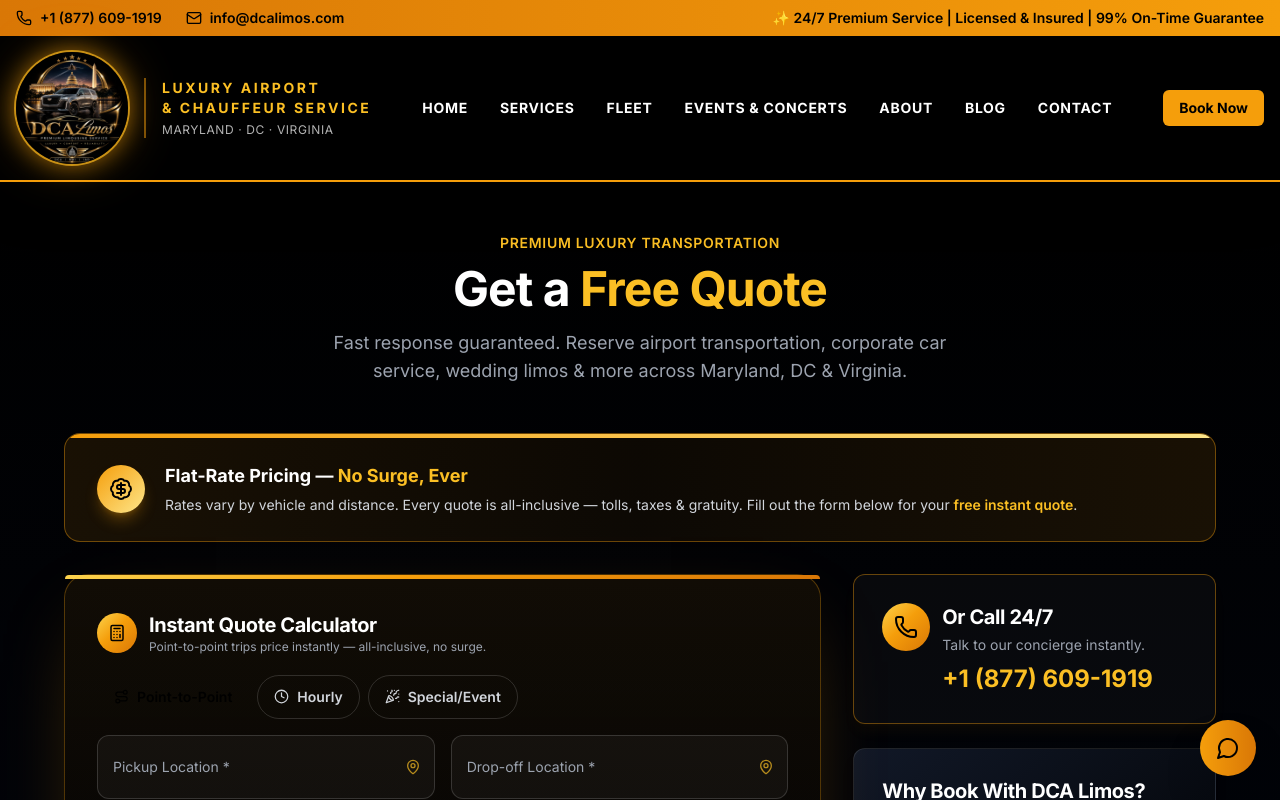
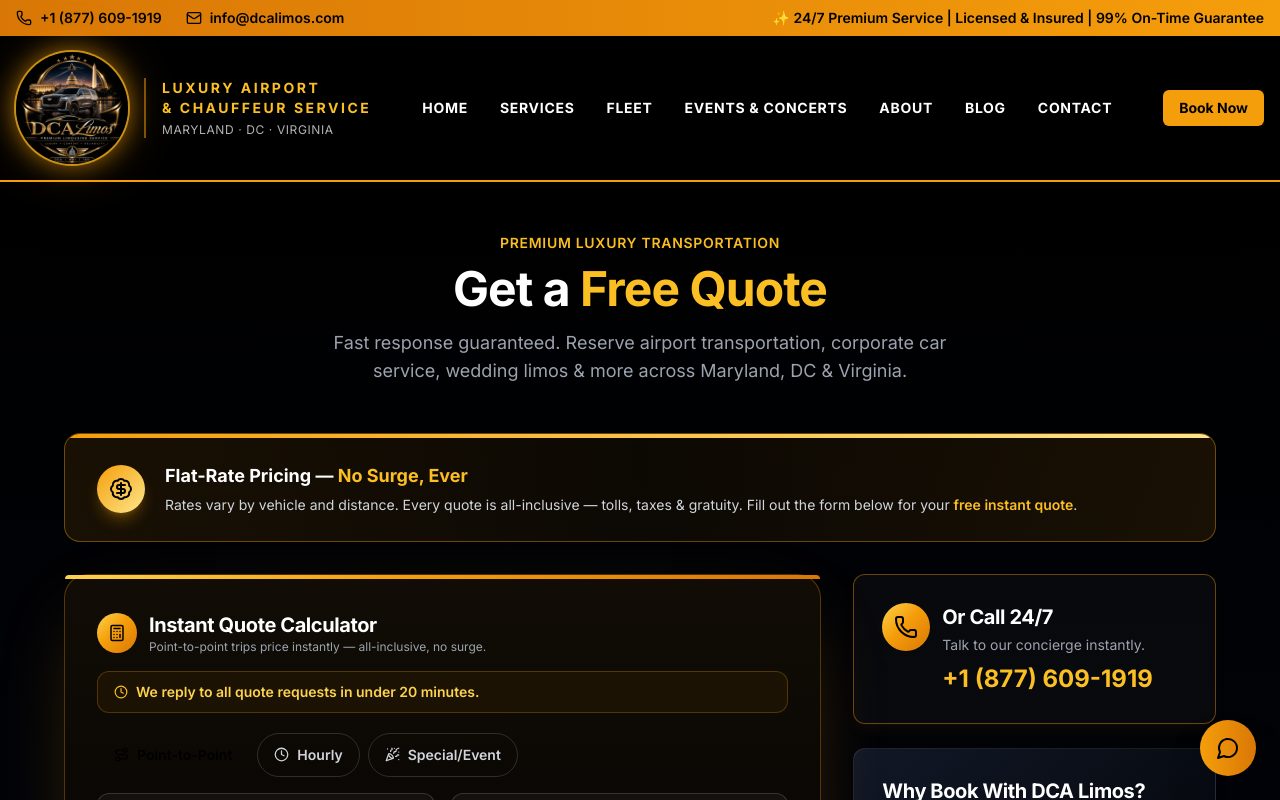
Before and after one commit to 092transportation-crypto/dca, a React (Create React App) app in the folder frontend/: page /booking in a window 1280 px wide. Shown: the top 800 px of the page. Built offline with nearby package versions, Linux system fonts and the light colour scheme.

Commit message:
Add under-20-minute reply trust line to the instant quote calculator
Co-Authored-By: Claude Fable 5 <noreply@anthropic.com>

```diff
--- a/frontend/src/components/QuoteCalculator.jsx
+++ b/frontend/src/components/QuoteCalculator.jsx
@@ -157,7 +157,7 @@ const QuoteCalculator = () => {
     >
       <div className="h-1 w-full rounded-t-3xl gold-gradient" aria-hidden="true" />
       <div className="p-6 sm:p-8">
-        <div className="mb-5 flex items-center gap-3">
+        <div className="mb-4 flex items-center gap-3">
           <span className="flex h-10 w-10 items-center justify-center rounded-full gold-gradient">
             <Calculator size={18} className="text-black" />
           </span>
@@ -170,6 +170,15 @@ const QuoteCalculator = () => {
             </p>
           </div>
         </div>
+
+        {/* Trust line */}
+        <p
+          data-testid="calc-trust-line"
+          className="mb-5 flex items-center gap-2 rounded-xl border border-amber-500/25 bg-amber-500/[0.06] px-4 py-2.5 text-xs font-semibold text-amber-300 sm:text-sm"
+        >
+          <Clock size={14} className="shrink-0 text-amber-400" />
+          We reply to all quote requests in under 20 minutes.
+        </p>
 
         {/* Trip type */}
         <div className="mb-4 flex flex-wrap gap-2">
```
